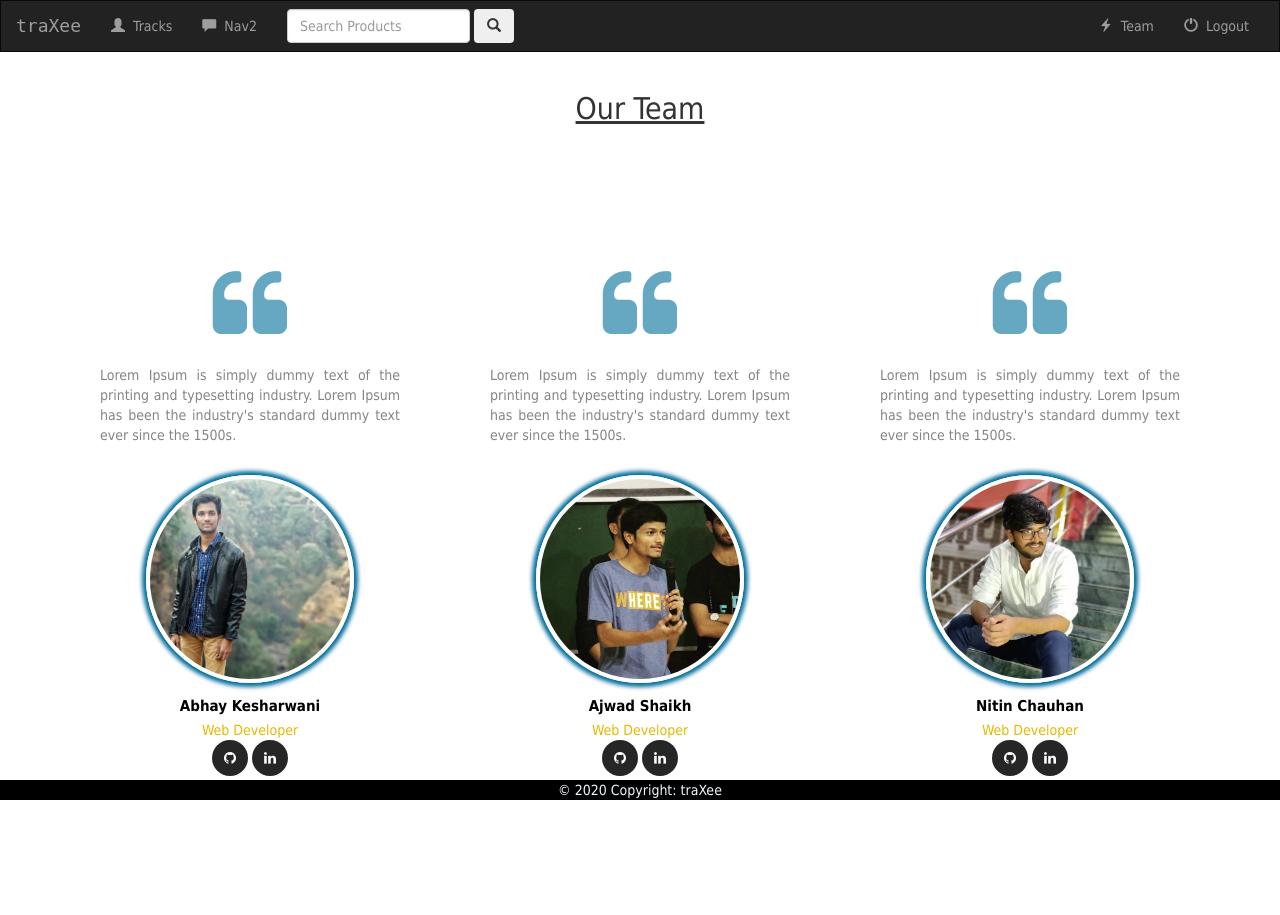
After one commit to chauhan17nitin/traxee, a Django app: page /team/ in a window 1280 px wide. The commit adds this page. Run offline with Django 3.2, Linux system fonts and the light colour scheme; parts of the project's set-up code (start-up, migrations or seed data) failed here and were passed over; some libraries are stand-ins or nearby versions; some web fonts are replaced.

Commit message:
added team page

```diff
--- /dev/null
+++ b/traxee-simple/traxee/flipkart/static/flipkart/style_team.css
@@ -0,0 +1,122 @@
+body {
+    font-family: tahoma;
+
+  }
+
+  .testimonial {
+    background-color: white;
+    text-align: center;
+    padding: 30px 30px 50px;
+    margin: 100px 15px 160px;
+    position: relative;
+    height: 500px;
+  }
+
+  .testimonial::before,
+  .testimonial::after {
+    content: "";
+    border-top: 40px solid white;
+    border-right: 125px solid transparent;
+    position: absolute;
+    bottom: -40px;
+    left: 0;
+  }
+
+  .testimonial::after {
+    border-right: none;
+    border-left: 125px solid transparent;
+    left: auto;
+    right: 0;
+  }
+
+  .testimonial .icon {
+    display: inline-block;
+    font-size: 80px;
+    color: #016d9b;
+    margin-bottom: 20px;
+    opacity: 0.6;
+  }
+
+  .testimonial .description {
+    font-size: 14px;
+    color: #777;
+    text-align: justify;
+    margin-bottom: 30px;
+    opacity: 0.9;
+  }
+
+  .testimonial .testimonial-content {
+    width: 100%;
+    left: 0;
+    position: absolute;
+  }
+
+  .testimonial .pic {
+    display: inline-block;
+    border: 4px solid white;
+    border-radius: 50%;
+    box-shadow: 0 0 4px 4px #016d9b;
+    overflow: hidden;
+    z-index: 1;
+    position: relative;
+  }
+
+  .testimonial .pic img {
+    width: 200px;
+    height: 200px;
+  }
+
+  .testimonial .name {
+    font-size: 15px;
+    font-weight: bold;
+    color: black;
+    text-transform: capitalize;
+    margin: 10px 0 5px 0;
+  }
+
+  .testimonial .title {
+    display: block;
+    font-size: 14px;
+    color: #e6b800;
+  }
+  .social-icons a{
+    display: inline-block;
+    width: 36px;
+    height: 36px;
+    text-align: center;
+    background: #262626;
+    color: #fff;
+    text-decoration: none;
+    border-radius: 50%;
+    transition: 0.5s;
+  }
+.social-icons a .fa{
+    line-height: 36px;
+  }
+.social-icons a:hover{
+    background: #006080;
+  }
+  .owl-controls {
+    margin-top: 20px;
+  }
+
+  .owl-pagination {
+    display: flex;
+    justify-content: center;
+  }
+
+  .owl-page {
+    height: 10px;
+    width: 40px;
+    background-color: rgba(255, 255, 255, 0.2);
+    border-radius: 10%;
+  }
+
+  .owl-page:hover,
+  .owl-page.active {
+    background-color: rgba(255, 255, 255, 0.3);
+  }
+
+  .owl-page:not(first-item) {
+    margin-left: 10px;
+  }
--- /dev/null
+++ b/traxee-simple/traxee/flipkart/static/flipkart/style_team.js
@@ -0,0 +1,11 @@
+$(document).ready(function() {
+    $("#testimonial-slider").owlCarousel({
+      items: 3,
+      itemsDesktop:[1000,3],
+      itemsDesktopSmall:[979,2],
+      itemsTablet:[768, 2],
+      itemsMobile:[650, 1],
+      pagination: true,
+      autoPlay: true
+    });
+  });
--- a/traxee-simple/traxee/flipkart/templates/flipkart/base.html
+++ b/traxee-simple/traxee/flipkart/templates/flipkart/base.html
@@ -8,12 +8,16 @@
     <link rel="stylesheet" href="https://maxcdn.bootstrapcdn.com/bootstrap/3.3.6/css/bootstrap.min.css">
     <link href="https://fonts.googleapis.com/css?family=sans-serif" rel="stylesheet" type="text/css">
     <link rel="stylesheet" href="https://code.jquery.com/ui/1.9.2/themes/base/jquery-ui.css">
+    <link rel="stylesheet" href="https://cdnjs.cloudflare.com/ajax/libs/font-awesome/4.7.0/css/font-awesome.min.css">
+    <link rel="stylesheet" href="https://cdnjs.cloudflare.com/ajax/libs/owl-carousel/1.3.3/owl.carousel.css">
     <script src="https://ajax.googleapis.com/ajax/libs/jquery/1.12.0/jquery.min.js"></script>
+    <script src="https://cdnjs.cloudflare.com/ajax/libs/owl-carousel/1.3.3/owl.carousel.min.js" ></script>
     <script src="https://code.jquery.com/ui/1.9.2/jquery-ui.js"></script>
     <script src="https://cdnjs.cloudflare.com/ajax/libs/Chart.js/2.9.3/Chart.min.js"></script>
     <script src="https://maxcdn.bootstrapcdn.com/bootstrap/3.3.6/js/bootstrap.min.js" ></script>
     <link rel="stylesheet" type="text/css" href="{% static 'flipkart/style.css' %}"/>
     <link rel="stylesheet" type="text/css" href="{% static 'flipkart/style_slider.css' %}"/>
+    <link rel="stylesheet" type="text/css" href="{% static 'flipkart/style_team.css' %}"/>
 
 </head>
 <body>
--- a/traxee-simple/traxee/flipkart/templates/flipkart/partials/_navbar.html
+++ b/traxee-simple/traxee/flipkart/templates/flipkart/partials/_navbar.html
@@ -28,7 +28,7 @@
             </form>
             <ul class="nav navbar-nav navbar-right">
                 <li class="{% block team_active %}{% endblock %}">
-                    <a href="#">
+                    <a href="{% url 'flipkart:team' %}">
                         <span class="glyphicon glyphicon-flash" aria-hidden="true"></span>&nbsp; Team
                     </a>
                 </li>
--- /dev/null
+++ b/traxee-simple/traxee/flipkart/templates/flipkart/team.html
@@ -0,0 +1,106 @@
+{% extends 'flipkart/base.html' %}
+{% load static %}
+{% block title %}Team{% endblock %}
+
+{% block body %}
+
+<div class="demo">
+    <div class="container">
+      <span style="display: flex; align-items: center; justify-content: center;">
+        <h2 style="text-decoration: underline;" >Our Team</h2>
+      </span>
+      <div class="row">
+        <div id="testimonial-slider" class="owl-carousel">
+          <div class="testimonial">
+            <span class="icon fa fa-quote-left"></span>
+            <p class="description">
+              Lorem Ipsum is simply dummy text of the printing and typesetting industry. Lorem Ipsum has been the industry's standard dummy text ever since the 1500s.
+            </p>
+            <div class="testimonial-content">
+              <div class="pic">
+                <img src="{% static 'flipkart/img/abhay.jpg' %}" alt="">
+              </div>
+              <h3 class="name">Abhay Kesharwani</h3>
+              <span class="title">Web Developer</span>
+              <div class="social-icons" style="padding-bottom: 50px;">
+                <a target=”_blank” href="https://github.com/abhaykes1/"><i class="fa fa-github" aria-hidden="true"></i></a>
+                <a target=”_blank” href="http://linkedin.com/in/abhaykes1"><i class="fa fa-linkedin" aria-hidden="true"></i></a>
+              </div>
+            </div>
+
+          </div>
+          <div class="testimonial">
+            <span class="icon fa fa-quote-left"></span>
+            <p class="description">
+              Lorem Ipsum is simply dummy text of the printing and typesetting industry. Lorem Ipsum has been the industry's standard dummy text ever since the 1500s.
+            </p>
+            <div class="testimonial-content">
+              <div class="pic">
+                <img src="{% static 'flipkart/img/ajwad.webp' %}" alt="">
+              </div>
+              <h3 class="name">Ajwad Shaikh</h3>
+              <span class="title">Web Developer</span>
+              <div class="social-icons" >
+                <a target=”_blank” href="https://github.com/ajwad-shaikh/"><i class="fa fa-github" aria-hidden="true"></i></a>
+                <a target=”_blank” href="http://linkedin.com/in/abhaykes1"><i class="fa fa-linkedin" aria-hidden="true"></i></a>
+              </div>
+            </div>
+          </div>
+          <div class="testimonial">
+            <span class="icon fa fa-quote-left"></span>
+            <p class="description">
+              Lorem Ipsum is simply dummy text of the printing and typesetting industry. Lorem Ipsum has been the industry's standard dummy text ever since the 1500s.
+            </p>
+            <div class="testimonial-content">
+              <div class="pic">
+                <img src="{% static 'flipkart/img/nitin.jpg' %}" alt="">
+              </div>
+              <h3 class="name">Nitin Chauhan</h3>
+              <span class="title">Web Developer</span>
+              <div class="social-icons" >
+                <a target=”_blank” href="https://github.com/hammer1234567/"><i class="fa fa-github" aria-hidden="true"></i></a>
+                <a target=”_blank” href="http://linkedin.com/in/abhaykes1"><i class="fa fa-linkedin" aria-hidden="true"></i></a>
+              </div>
+            </div>
+          </div>
+          <div class="testimonial">
+            <span class="icon fa fa-quote-left"></span>
+            <p class="description">
+              Lorem Ipsum is simply dummy text of the printing and typesetting industry. Lorem Ipsum has been the industry's standard dummy text ever since the 1500s.
+            </p>
+            <div class="testimonial-content">
+              <div class="pic">
+                <img src="{% static 'flipkart/img/srijan.jpg' %}" alt="">
+              </div>
+              <h3 class="name">Srijan Singh</h3>
+              <span class="title">Web Developer</span>
+              <div class="social-icons" >
+                <a target=”_blank” href="https://github.com/srijansingh53/"><i class="fa fa-github" aria-hidden="true"></i></a>
+                <a target=”_blank” href="http://linkedin.com/in/abhaykes1"><i class="fa fa-linkedin" aria-hidden="true"></i></a>
+              </div>
+            </div>
+          </div>
+                  <div class="testimonial">
+            <span class="icon fa fa-quote-left"></span>
+            <p class="description">
+              Lorem Ipsum is simply dummy text of the printing and typesetting industry. Lorem Ipsum has been the industry's standard dummy text ever since the 1500s.
+            </p>
+            <div class="testimonial-content">
+              <div class="pic">
+                <img src="{% static 'flipkart/img/tanzeel.jpg' %}" alt="">
+              </div>
+              <h3 class="name">Tanzeel Alam</h3>
+              <span class="title">Web Developer</span>
+              <div class="social-icons" >
+                <a target=”_blank” href="https://github.com/abhaykes1/"><i class="fa fa-github" aria-hidden="true"></i></a>
+                <a target=”_blank” href="http://linkedin.com/in/abhaykes1"><i class="fa fa-linkedin" aria-hidden="true"></i></a>
+              </div>
+            </div>
+          </div>
+        </div>
+      </div>
+    </div>
+  </div>
+<script src="{% static 'flipkart/style_team.js' %}"></script>
+
+{% endblock body %}
--- a/traxee-simple/traxee/flipkart/urls.py
+++ b/traxee-simple/traxee/flipkart/urls.py
@@ -14,5 +14,6 @@ urlpatterns = [
     url(r'^remove_trackapi/', views.remove_trackapi, name='remove_trackapi'),
     url(r'^track/$', views.display_track, name='track'),
     url(r'^track/(?P<product_id>\w+)/$', views.details, name='details'),
+    url(r'^team/$', views.team, name='team'),
 
 ]
--- a/traxee-simple/traxee/flipkart/views.py
+++ b/traxee-simple/traxee/flipkart/views.py
@@ -331,3 +331,6 @@ def brief_history(request):
             return JsonResponse({'history_json' : json.dumps(ref_history), 'product' : ref_product})
         else:
             return render(request, 'flipkart/authentication.html')
+
+def team(request):
+    return render(request, 'flipkart/team.html')
```
Also changed, not shown: traxee-simple/traxee/flipkart/static/flipkart/img/abhay.jpg (added), traxee-simple/traxee/flipkart/static/flipkart/img/ajwad.webp (added), traxee-simple/traxee/flipkart/static/flipkart/img/nitin.jpg (added), traxee-simple/traxee/flipkart/static/flipkart/img/srijan.jpg (added), traxee-simple/traxee/flipkart/static/flipkart/img/tanzeel.jpg (added).
